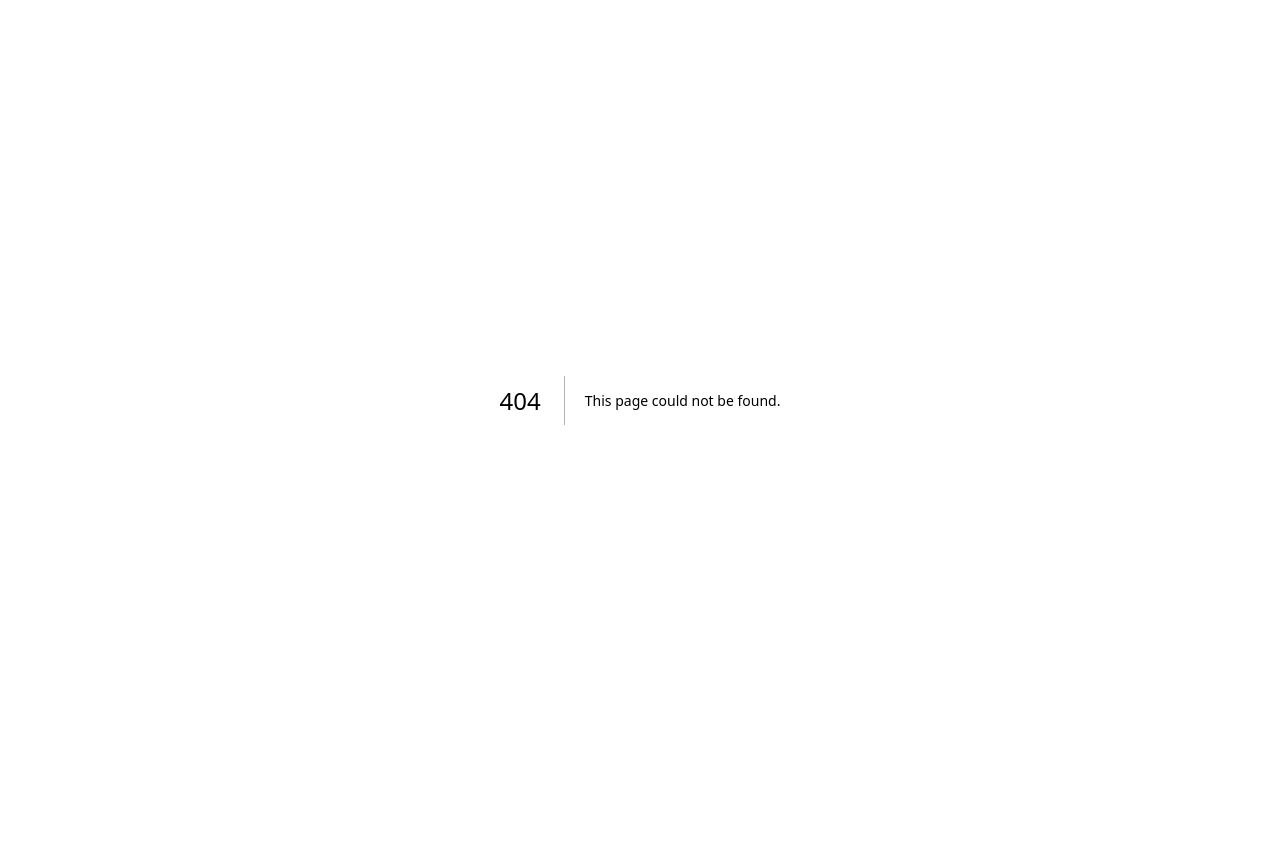
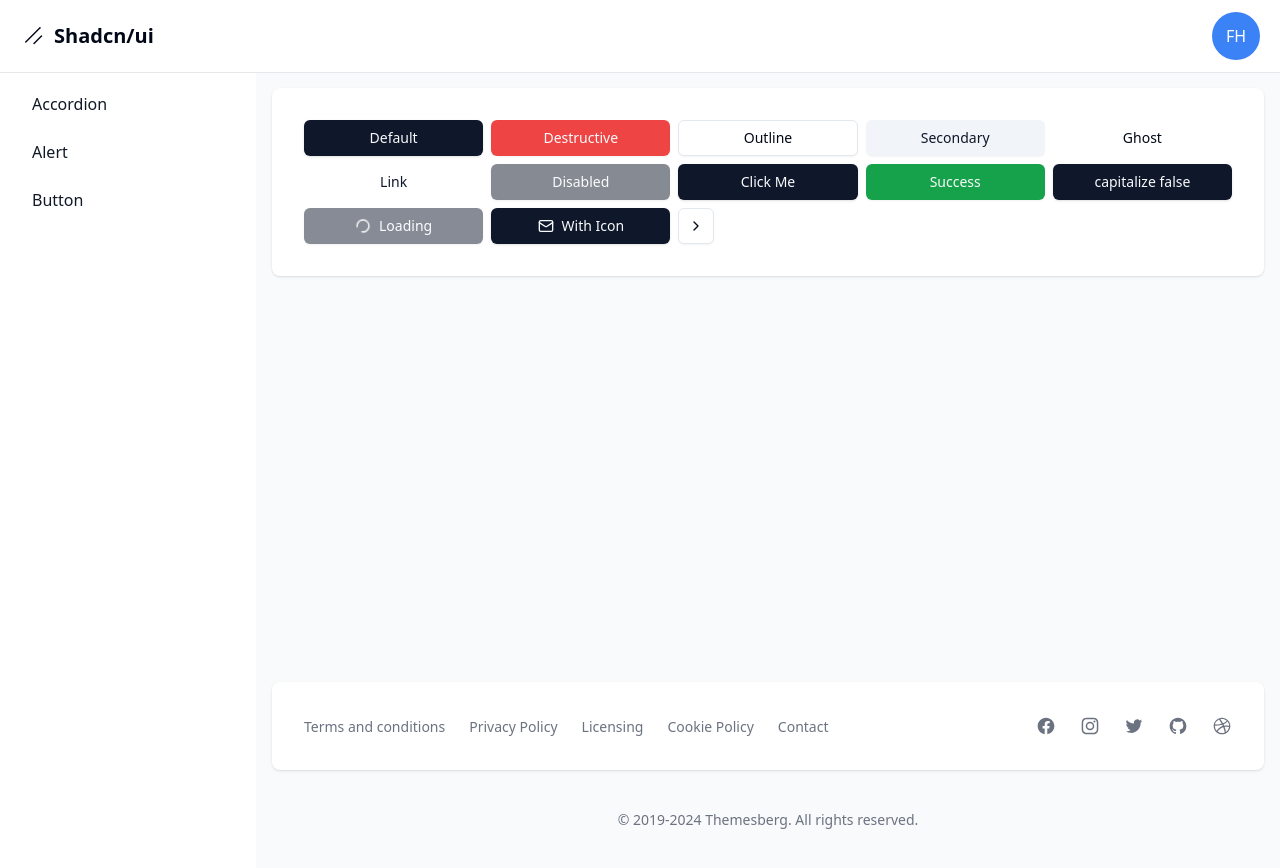
Before and after one commit to davidmoina/shadcn-dashboard, a Next.js app: page /dashboard/button in a window 1280 px wide. Before the commit this address had no page. Before the commit the page ends 800 px from the top, so only its background shows below. Built offline with nearby package versions, Linux system fonts and the light colour scheme.

Commit message:
💄 Add customized button

```diff
--- /dev/null
+++ b/src/app/dashboard/button/page.tsx
@@ -0,0 +1,37 @@
+"use client";
+
+import { Button } from "@/components/ui/button";
+import { ChevronRight, Loader2, Mail } from "lucide-react";
+
+export default function ButtonPage() {
+  return (
+    <div className="grid grid-cols-5 gap-2">
+      <Button>default</Button>
+      <Button variant="destructive">destructive</Button>
+      <Button variant="outline">outline</Button>
+      <Button variant="secondary">secondary</Button>
+      <Button variant="ghost">ghost</Button>
+      <Button variant="link">link</Button>
+      <Button disabled>disabled</Button>
+      <Button
+        onClick={() => {
+          console.log("clicked");
+        }}
+      >
+        Click me
+      </Button>
+      <Button variant="success">success</Button>
+      <Button capitalize={false}>capitalize false</Button>
+      <Button disabled>
+        <Loader2 className="animate-spin" />
+        loading
+      </Button>
+      <Button>
+        <Mail /> With icon
+      </Button>
+      <Button variant="outline" size="icon">
+        <ChevronRight />
+      </Button>
+    </div>
+  );
+}
--- /dev/null
+++ b/src/components/ui/button.tsx
@@ -0,0 +1,65 @@
+import * as React from "react";
+import { Slot } from "@radix-ui/react-slot";
+import { cva, type VariantProps } from "class-variance-authority";
+
+import { cn } from "@/lib/utils";
+
+const buttonVariants = cva(
+  "inline-flex items-center justify-center gap-2 whitespace-nowrap rounded-md text-sm font-medium transition-colors focus-visible:outline-none focus-visible:ring-1 focus-visible:ring-ring disabled:pointer-events-none disabled:opacity-50 [&_svg]:pointer-events-none [&_svg]:size-4 [&_svg]:shrink-0",
+  {
+    variants: {
+      variant: {
+        default:
+          "bg-primary text-primary-foreground shadow hover:bg-primary/90",
+        destructive:
+          "bg-destructive text-destructive-foreground shadow-sm hover:bg-destructive/90",
+        outline:
+          "border border-input bg-background shadow-sm hover:bg-accent hover:text-accent-foreground",
+        secondary:
+          "bg-secondary text-secondary-foreground shadow-sm hover:bg-secondary/80",
+        ghost: "hover:bg-accent hover:text-accent-foreground",
+        link: "text-primary underline-offset-4 hover:underline",
+        success:
+          "bg-success text-success-foreground shadow-sm hover:bg-success/90",
+      },
+      size: {
+        default: "h-9 px-4 py-2",
+        sm: "h-8 rounded-md px-3 text-xs",
+        lg: "h-10 rounded-md px-8",
+        icon: "h-9 w-9",
+      },
+    },
+    defaultVariants: {
+      variant: "default",
+      size: "default",
+    },
+  }
+);
+
+export interface ButtonProps
+  extends React.ButtonHTMLAttributes<HTMLButtonElement>,
+    VariantProps<typeof buttonVariants> {
+  asChild?: boolean;
+  capitalize?: boolean;
+}
+
+const Button = React.forwardRef<HTMLButtonElement, ButtonProps>(
+  (
+    { className, variant, size, asChild = false, capitalize = true, ...props },
+    ref
+  ) => {
+    const Comp = asChild ? Slot : "button";
+    return (
+      <Comp
+        className={cn(buttonVariants({ variant, size, className }), {
+          capitalize: capitalize,
+        })}
+        ref={ref}
+        {...props}
+      />
+    );
+  }
+);
+Button.displayName = "Button";
+
+export { Button, buttonVariants };
```
